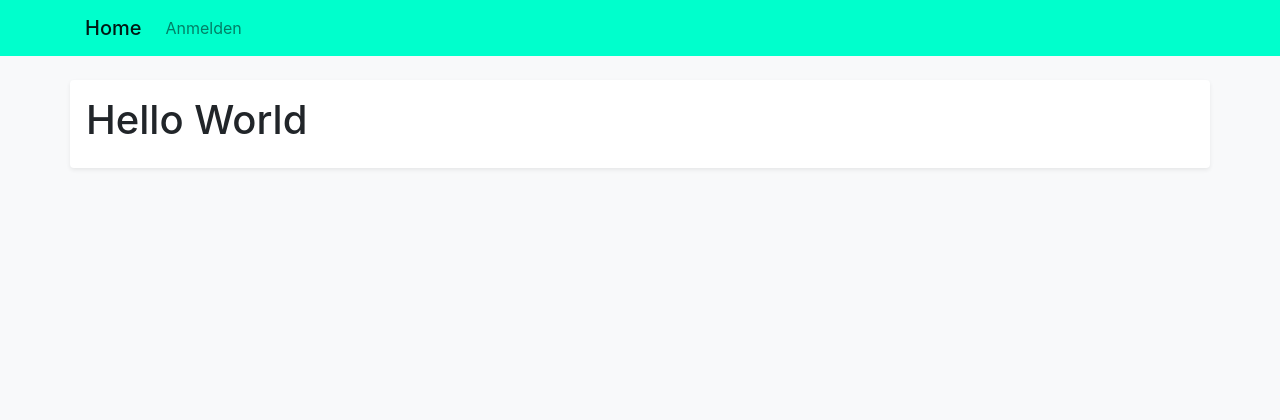
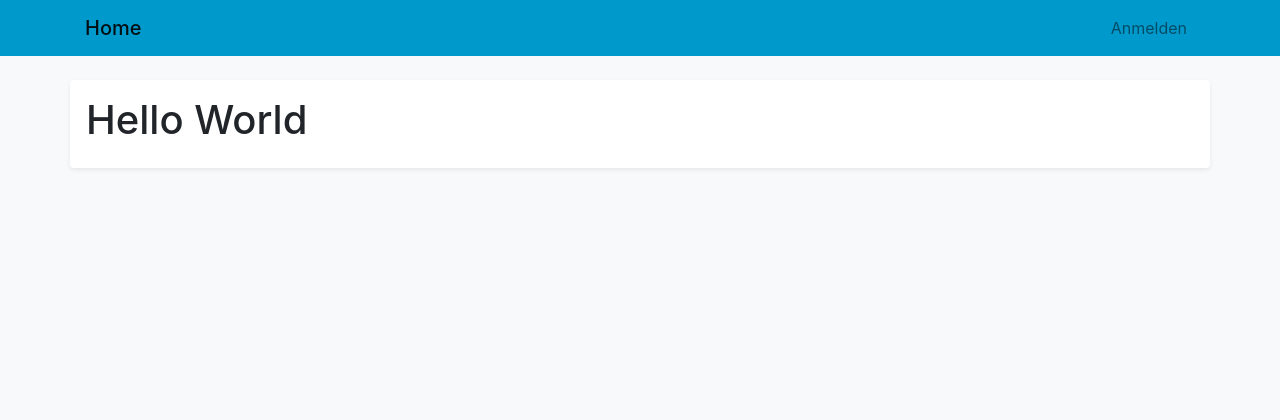
Before and after one commit to Atlasfreak/Django-Website, a Django app: page / in a window 1280 px wide. Shown: the top 420 px of the page. Run offline with Django 3.2, Linux system fonts and the light colour scheme; some libraries are stand-ins or nearby versions.

Commit message:
changed base.html

```diff
--- a/templates/base.html
+++ b/templates/base.html
@@ -21,7 +21,7 @@
     {% include "cookie-banner.html" %}
     <button  class="btn btn-primary sticky-bottom hidden shadow-sm" type = "button" id = "back-to-top"><i class="material-icons">arrow_upward</i> Nach oben</button>
     <header>
-        <nav class="navbar navbar-expand-sm navbar-light" style="background-color: #00ffcc;">
+        <nav class="navbar navbar-expand-sm navbar-light" style="background-color: #0099cc;">
             <div class = "container">
 
                 <span class="navbar-brand mb-0 h1">
@@ -29,7 +29,7 @@
                 </span>
 
                 <div class="collapse navbar-collapse" id="navbarNavDropdown">
-                    <div class="navbar-nav">
+                    <div class="ml-auto navbar-nav">
                         {% block nav-item %}
                         {% endblock nav-item %}
                     </div>
--- a/website/urls.py
+++ b/website/urls.py
@@ -14,7 +14,6 @@ Including another URLconf
     2. Add a URL to urlpatterns:  path('blog/', include('blog.urls'))
 """
 from django.contrib import admin
-from django.contrib.auth.views import LoginView
 from django.urls import path
 from django.contrib.auth import views as auth_views
 
```
